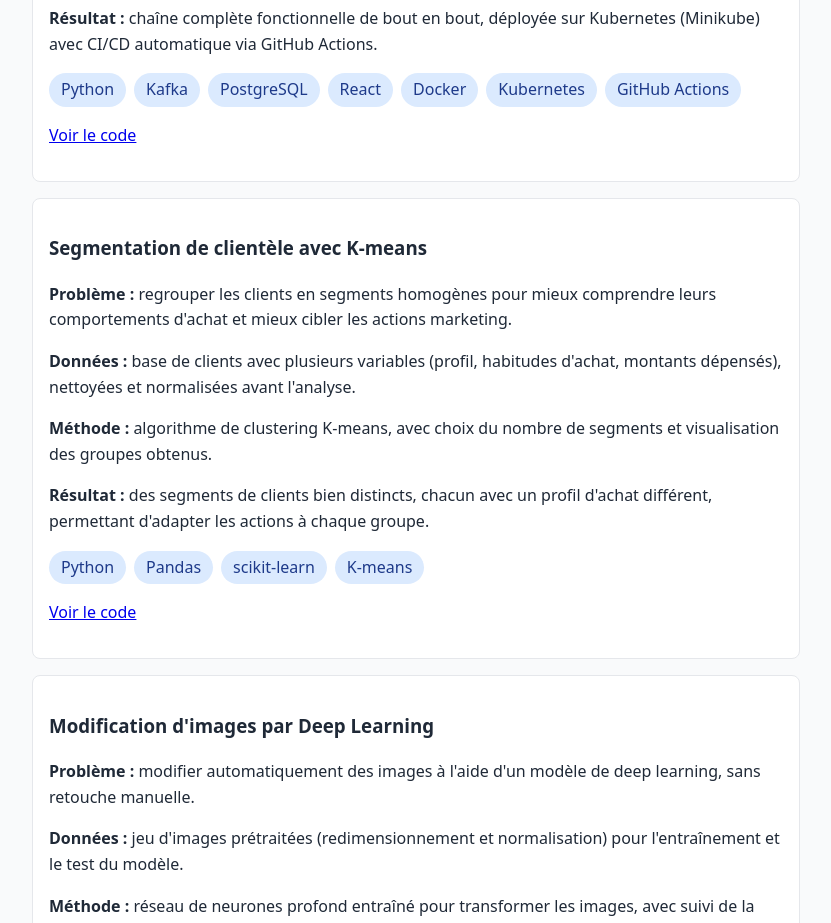
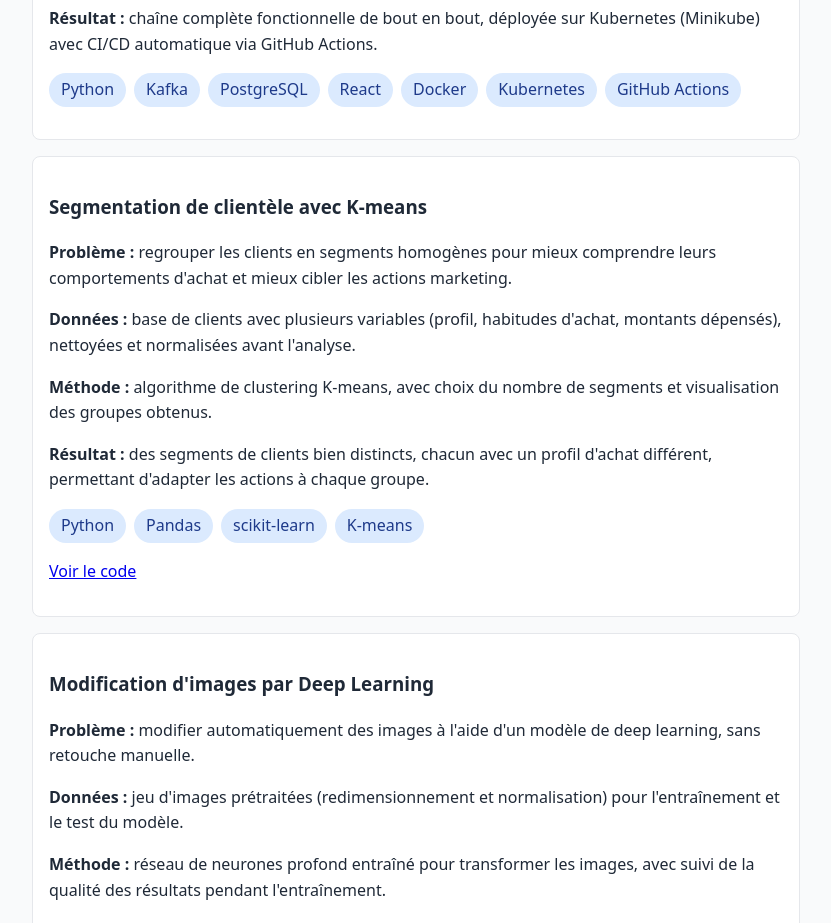
Before and after one commit to alpotj/alpotj.github.io, a plain HTML site: page index.html in a window 1280 px wide. Shown: the part 1180-2103 px from the top of the page, without its empty margins (224-1055 px from the left). Drawn offline with Linux system fonts and the light colour scheme.

Commit message:
Retrait des liens vers les depots prives

```diff
--- a/index.html
+++ b/index.html
@@ -65,7 +65,6 @@
           <li>Kubernetes</li>
           <li>GitHub Actions</li>
         </ul>
-        <p><a href="https://github.com/alpotj/gestion-compteurs" target="_blank" rel="noopener">Voir le code</a></p>
       </article>
 
       <article class="projet">
```
